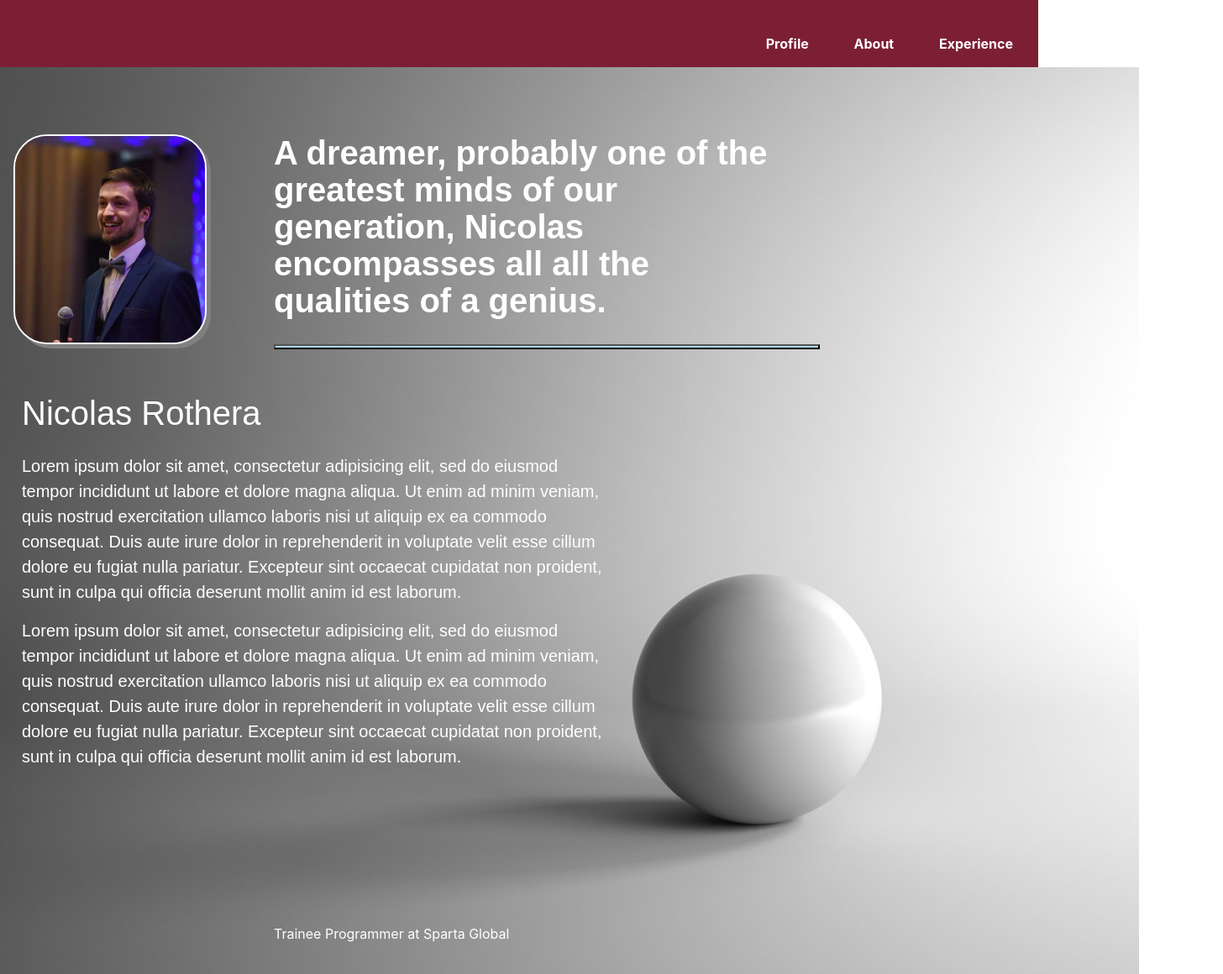
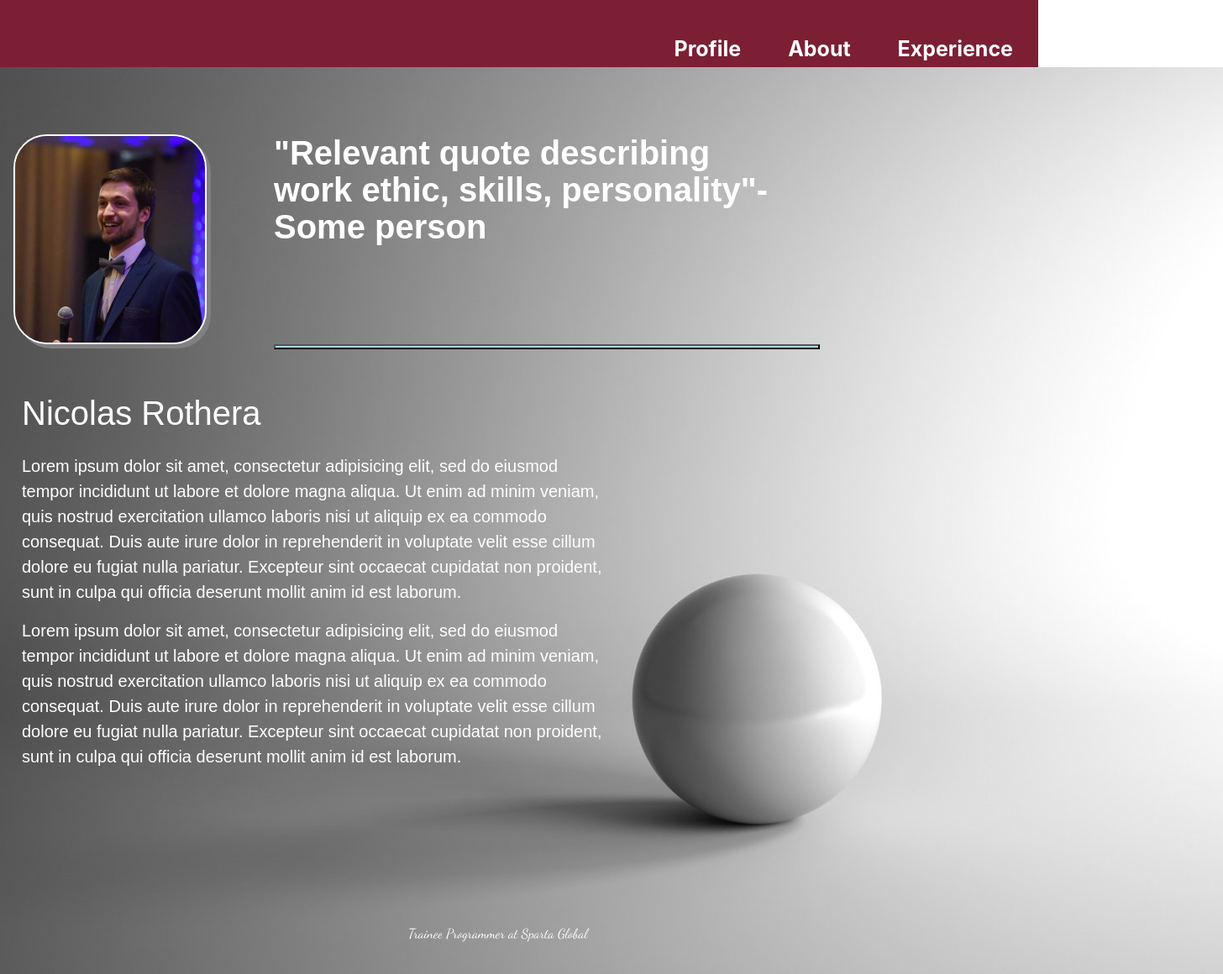
Before and after one commit to NRothera/My-Portfolio, a plain HTML site: page index.html in a window 1280 px wide. Shown: the full height of the page at 84% size, 1456 px wide, since content can reach past the window. Drawn offline with nearby package versions, Linux system fonts and the light colour scheme.

Commit message:
styling changes

```diff
--- a/index.html
+++ b/index.html
@@ -5,6 +5,7 @@
     <meta charset="utf-8">
     <link rel="stylesheet" href="styles/style.css">
     <link href="https://fonts.googleapis.com/css?family=Alegreya|Amiri" rel="stylesheet">
+    <link href="https://fonts.googleapis.com/css?family=Dancing+Script" rel="stylesheet">
    <title></title>
   </head>
   <body>
@@ -17,13 +18,14 @@
       <li><a href="experience.html" id='lists'>Experience</a></li>
     </ul>
   </nav>
+
   <div id="section1">
     <div class="inspiration">
-      <h1 id="quotes">A dreamer, probably one of the greatest minds of our generation, Nicolas encompasses all
-      all the qualities of a genius. </h1>
+      <h1 id="quotes">"Relevant quote describing work ethic, skills, personality"-Some person </h1>
       <button onclick="change_text()"type="button" name="button"></button>
     </div>
-    <div>
+
+    <div class="profile_pic">
       <img src="styles/me.jpg">
       <h1 id="name">Nicolas Rothera</h2>
     </div>
@@ -45,7 +47,5 @@
   </footer>
 
   </body>
-  <script src="home.js">
-
-  </script>
+  <script src="home.js"></script>
 </html>
--- a/styles/contact.css
+++ b/styles/contact.css
@@ -16,6 +16,7 @@ nav ul{
   word-spacing: 50px;
   padding-right: 30px;
   font-weight: bold;
+  font-size: 25px;
 }
 nav li {
   display: inline;
--- a/styles/experience.css
+++ b/styles/experience.css
@@ -7,8 +7,6 @@ nav img{
   width:30px;
   position: absolute;
   left: 10px;
-
-
 }
 
 nav ul{
@@ -19,6 +17,7 @@ nav ul{
   word-spacing: 50px;
   padding-right: 30px;
   font-weight: bold;
+  font-size: 25px;
 }
 nav li {
   display: inline;
--- a/styles/style.css
+++ b/styles/style.css
@@ -1,39 +1,41 @@
-nav{
+nav {
   background-color: #7C1F35;
   padding-bottom: 80px;
 }
-nav img{
+
+nav img {
   height:30px;
   width:30px;
   position: absolute;
   left: 10px;
-
-
 }
 
-nav ul{
+nav ul {
   list-style-type: none;
   margin: 0;
   padding-top:40px;
   float: right;
+  font-size: 25px;
   word-spacing: 50px;
   padding-right: 30px;
   font-weight: bold;
 }
 nav li {
   display: inline;
+}
 
-}
-nav a{
+nav a {
   color:white;
 }
-#section1{
+
+#section1 {
   background-image: url("background.jpg");
   position: absolute;
   height:1080px;
-  width: 1400px;
+  width: 1500px;
 }
-div img{
+
+.profile_pic img {
   height:250px;
   width:230px;
   display: block;
@@ -45,7 +47,7 @@ div img{
   box-shadow: 5px 5px grey;
 }
 
-.inspiration{
+.inspiration {
   height:20px;
   width:100px;
   margin: -20px -50px;
@@ -53,6 +55,7 @@ div img{
   top: 100px;
   left:290px;
 }
+
 .inspiration button{
   width:650px;
   height: 2px;
@@ -61,6 +64,7 @@ div img{
   left: 130px;
   background-color: lightblue;
 }
+
 #quotes{
   margin-left: 130px;
   width: 600px;
@@ -75,6 +79,7 @@ div img{
   color:white;
   margin-left: 70px;
 }
+
 main{
   font-family: sans-serif;
   position: absolute;
@@ -87,17 +92,18 @@ main{
 }
 
 footer{
-
   z-index: 1;
   height: 50px;
   width: 500px;
   position: absolute;
   top:1100px;
-  left:300px;
+  left:450px;
 }
+
 footer p{
   color: white;
-  margin-left: 70px;
+  margin-left: 80px;
+  font-family: 'Dancing Script', cursive;
 }
 
 @media screen and (max-width:900px){
@@ -108,8 +114,9 @@ footer p{
     display: none;
   }
 }
+
 @media screen and (max-width: 600px){
   main{
-    width: 50%;
+    width: 400px;
   }
 }
```
